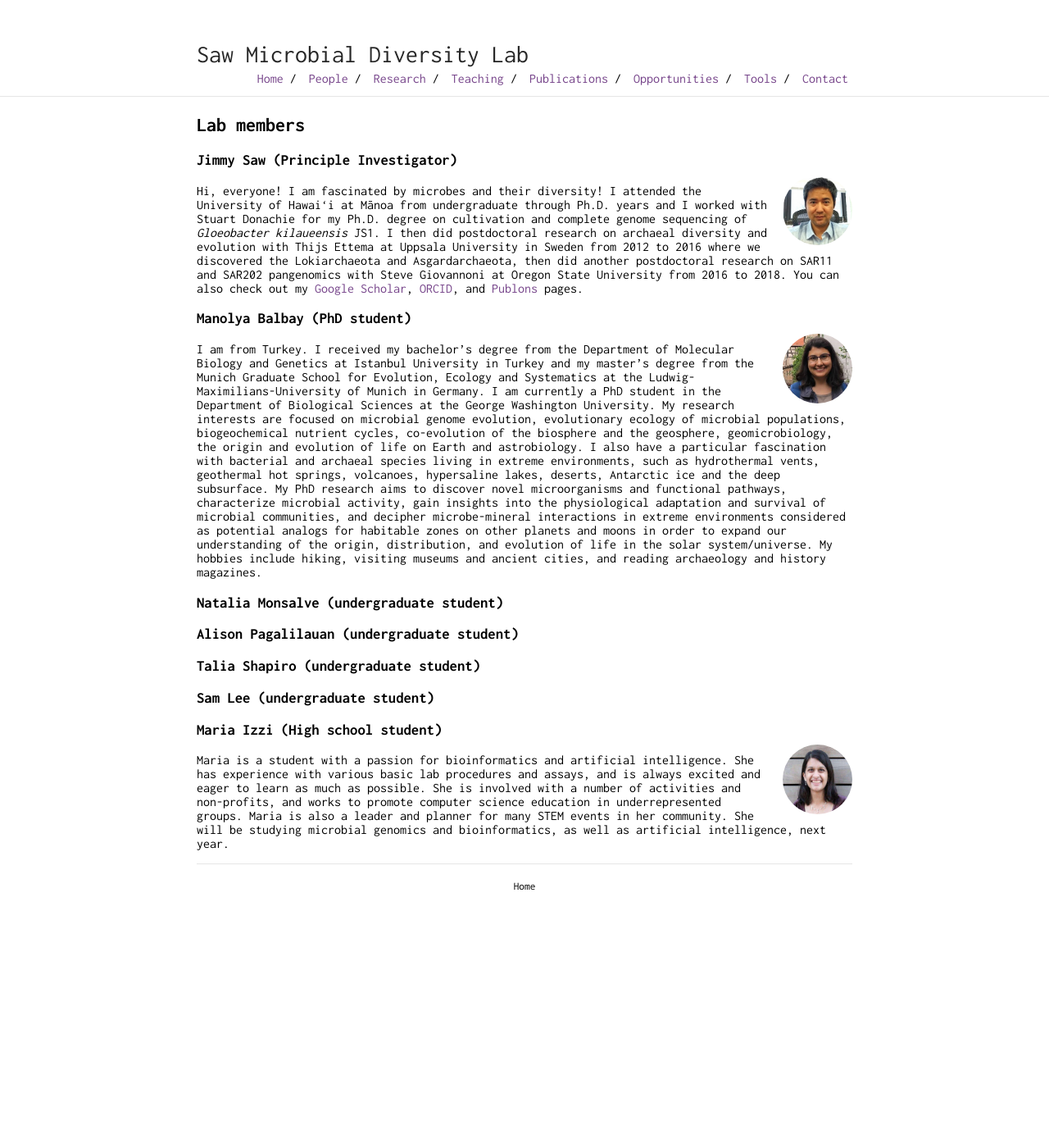
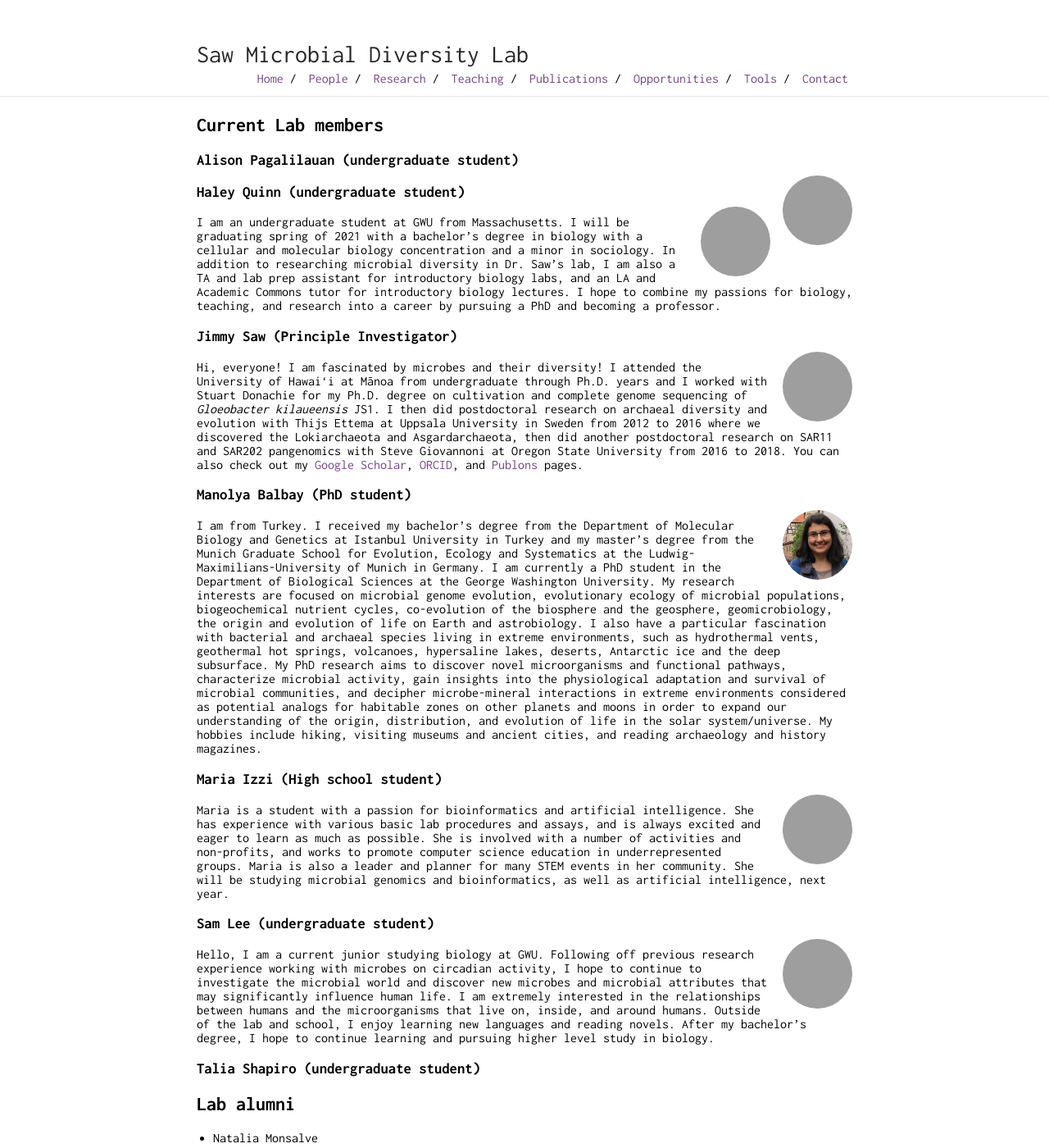
Before and after one commit to jimmysaw/jimmysaw.github.io, a Jekyll site: the page built from people.md, in a window 1280 px wide and 1400 px high. Shown: the whole window at 82% size. Built offline with Jekyll 4.4.1, drawn with Linux system fonts in a browser that asks for light colours; our own code applies the rules of GitHub Pages for plain Markdown files; some of the changed text lies outside the part shown; grey boxes are pictures that could not be loaded.

Commit message:
updated lab members

```diff
--- a/people.md
+++ b/people.md
@@ -3,11 +3,21 @@ layout: default
 is_contact: true
 ---
 
-## Lab members
+## Current Lab members
+
+### Alison Pagalilauan (undergraduate student)
+
+<img class="profile-picture" src="images/ap.jpg">
+
+### Haley Quinn (undergraduate student)
+
+<img class="profile-picture" src="images/hq.jpg">
+
+I am an undergraduate student at GWU from Massachusetts. I will be graduating spring of 2021 with a bachelor’s degree in biology with a cellular and molecular biology concentration and a minor in sociology. In addition to researching microbial diversity in Dr. Saw’s lab, I am also a TA and lab prep assistant for introductory biology labs, and an LA and Academic Commons tutor for introductory biology lectures. I hope to combine my passions for biology, teaching, and research into a career by pursuing a PhD and becoming a professor.
 
 ### Jimmy Saw (Principle Investigator)
 
-<img class="profile-picture" src="images/js.jpg">
+<img class="profile-picture" src="images/js2.jpg">
 
 Hi, everyone! I am fascinated by microbes and their diversity! I attended the University of Hawaiʻi at Mānoa from undergraduate through Ph.D. years and I worked with Stuart Donachie for my Ph.D. degree on cultivation and complete genome sequencing of *Gloeobacter kilaueensis* JS1.
 I then did postdoctoral research on archaeal diversity and evolution with Thijs Ettema at Uppsala University in Sweden from 2012 to 2016 where we discovered the Lokiarchaeota and Asgardarchaeota, then did another postdoctoral research on SAR11 and SAR202 pangenomics with Steve Giovannoni at Oregon State University from 2016 to 2018.
@@ -19,16 +29,22 @@ You can also check out my [Google Scholar](https://scholar.google.com/citations?
 
 I am from Turkey. I received my bachelor's degree from the Department of Molecular Biology and Genetics at Istanbul University in Turkey and my master's degree from the Munich Graduate School for Evolution, Ecology and Systematics at the Ludwig-Maximilians-University of Munich in Germany. I am currently a PhD student in the Department of Biological Sciences at the George Washington University. My research interests are focused on microbial genome evolution, evolutionary ecology of microbial populations, biogeochemical nutrient cycles, co-evolution of the biosphere and the geosphere, geomicrobiology, the origin and evolution of life on Earth and astrobiology. I also have a particular fascination with bacterial and archaeal species living in extreme environments, such as hydrothermal vents, geothermal hot springs, volcanoes, hypersaline lakes, deserts, Antarctic ice and the deep subsurface. My PhD research aims to discover novel microorganisms and functional pathways, characterize microbial activity, gain insights into the physiological adaptation and survival of microbial communities, and decipher microbe-mineral interactions in extreme environments considered as potential analogs for habitable zones on other planets and moons in order to expand our understanding of the origin, distribution, and evolution of life in the solar system/universe. My hobbies include hiking, visiting museums and ancient cities, and reading archaeology and history magazines.
 
-### Natalia Monsalve (undergraduate student)
+### Maria Izzi (High school student)
 
-### Alison Pagalilauan (undergraduate student)
+<img class="profile-picture" src="images/mi2.png">
+
+Maria is a student with a passion for bioinformatics and artificial intelligence. She has experience with various basic lab procedures and assays, and is always excited and eager to learn as much as possible. She is involved with a number of activities and non-profits, and works to promote computer science education in underrepresented groups. Maria is also a leader and planner for many STEM events in her community. She will be studying microbial genomics and bioinformatics, as well as artificial intelligence, next year.
+
+### Sam Lee (undergraduate student)
+
+<img class="profile-picture" src="images/sl.jpg">
+
+Hello, I am a current junior studying biology at GWU. Following off previous research experience working with microbes on circadian activity, I hope to continue to investigate the microbial world and discover new microbes and microbial attributes that may significantly influence human life. I am extremely interested in the relationships between humans and the microorganisms that live on, inside, and around humans. Outside of the lab and school, I enjoy learning new languages and reading novels. After my bachelor’s degree, I hope to continue learning and pursuing higher level study in biology.
 
 ### Talia Shapiro (undergraduate student)
 
-### Sam Lee (undergraduate student)
+## Lab alumni
 
-### Maria Izzi (High school student)
-
-<img class="profile-picture" src="images/mi.png">
-
-Maria is a student with a passion for bioinformatics and artificial intelligence. She has experience with various basic lab procedures and assays, and is always excited and eager to learn as much as possible. She is involved with a number of activities and non-profits, and works to promote computer science education in underrepresented groups. Maria is also a leader and planner for many STEM events in her community. She will be studying microbial genomics and bioinformatics, as well as artificial intelligence, next year.
+  - Natalia Monsalve
+  - Saleh Naeem
+  - Sarah Schmoyer
```
